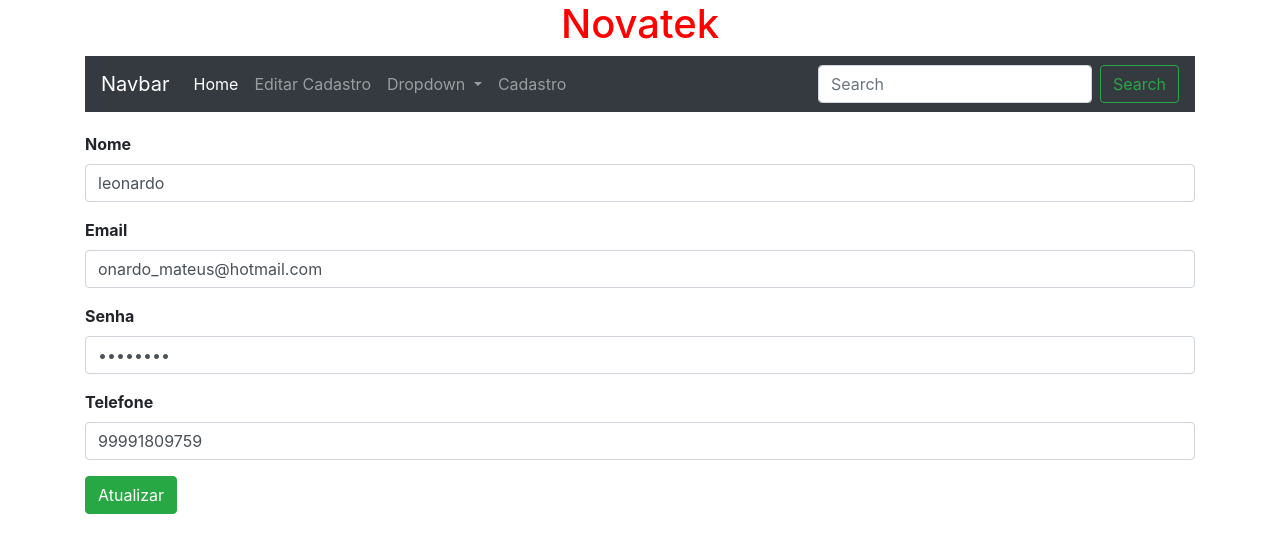
After one commit to Leonardo333Rock/aulas-git, a Django app: page /editar_cadastro/1 in a window 1280 px wide. The commit adds this page. Shown: the top 553 px of the page. Run offline with Django 4.2, Linux system fonts and the light colour scheme; data comes from the database, SQL or seed files in the repository; both versions use the stored data as it was after the commit; some libraries are stand-ins or nearby versions.

Commit message:
Criada pagina de alteraçao de cadastro

```diff
--- a/aulaGit/templates/home.html
+++ b/aulaGit/templates/home.html
@@ -25,7 +25,7 @@
                   <a class="nav-link" href="/">Home <span class="sr-only">(current)</span></a>
                 </li>
                 <li class="nav-item">
-                  <a class="nav-link" href="#">Link</a>
+                  <a class="nav-link" href="/editar_cadastro/1">Editar Cadastro</a>
                 </li>
                 <li class="nav-item dropdown">
                   <a class="nav-link dropdown-toggle" href="#" id="navbarDropdown" role="button" data-toggle="dropdown" aria-haspopup="true" aria-expanded="false">
--- /dev/null
+++ b/aulaGit/templates/paginas/editar_cad.html
@@ -0,0 +1,32 @@
+{% extends 'home.html'%}
+
+
+{% block content %}
+<div class="container">
+    <form action="{% url 'editado_sucesso' %}" method="POST">
+        {% csrf_token %}
+        <div class="mb-3">
+            <label for="formText" class="form-label  label_text_imput">Nome</label>
+            <input class="form-control" type="text" id="formFile" name="nome" required value={{cliente.nome}}>
+        </div>
+        <div class="mb-3">
+            <label for="formText" class="form-label  label_text_imput">Email</label>
+            <input class="form-control" type="text" id="formFile" name="email" required value={{cliente.email}}>
+        </div>
+        <div class="mb-3">
+            <label for="formText" class="form-label  label_text_imput">Senha</label>
+            <input class="form-control" type="password" id="formFile" name="senha" required value={{cliente.senha}}>
+        </div>
+        <div class="mb-3">
+            <label for="formText" class="form-label  label_text_imput">Telefone</label>
+            <input class="form-control" type="text" id="formFile" name="telefone" required value={{cliente.telefone}}>
+        </div>
+        <div class="mb-3">
+            <input class="form-control" type="text" id="formFile" name="id" required value={{cliente.id}} hidden>
+        </div>
+
+        <button type="submit" class="btn btn-success">Atualizar</button>
+    </form>
+</div>
+
+{% endblock %}
--- a/aulaGit/urls.py
+++ b/aulaGit/urls.py
@@ -4,5 +4,8 @@ from . import views
 urlpatterns = [
     path('',views.Home, name='home'),
     path('pagina_de_cadastro', views.Pagina_de_cadastro,name='pg_de-cadastro'),
-    path('cadastro_sucesso',views.cadastro_sucesso,name="cadastro_sucesso")
+    path('cadastro_sucesso',views.cadastro_sucesso,name="cadastro_sucesso"),
+    path('editar_cadastro/<int:id>',views.editar_cadastro,name="editar_cadastro"),
+    path('editado_sucesso',views.editado_sucesso,name="editado_sucesso"),
+
 ]
--- a/aulaGit/views.py
+++ b/aulaGit/views.py
@@ -16,3 +16,17 @@ def cadastro_sucesso(request):
     cliente.telefone = request.POST.get('telefone')
     cliente.save()
     return render(request,'paginas/pg_de_dacastro.html')
+
+def editar_cadastro(request,id):
+    cliente = Cliente.objects.get(id=id)
+    return render(request,'paginas/editar_cad.html',{'cliente':cliente,'id':id})
+
+def editado_sucesso(request):
+    id = request.POST.get('id')
+    cliente = Cliente.objects.get(id=id)
+    cliente.nome = request.POST.get('nome')
+    cliente.email = request.POST.get('email')
+    cliente.senha = request.POST.get('senha')
+    cliente.telefone = request.POST.get('telefone')
+    cliente.save()
+    return render(request,'home.html',{'id':id})
```
Also changed, not shown: db.sqlite3.
